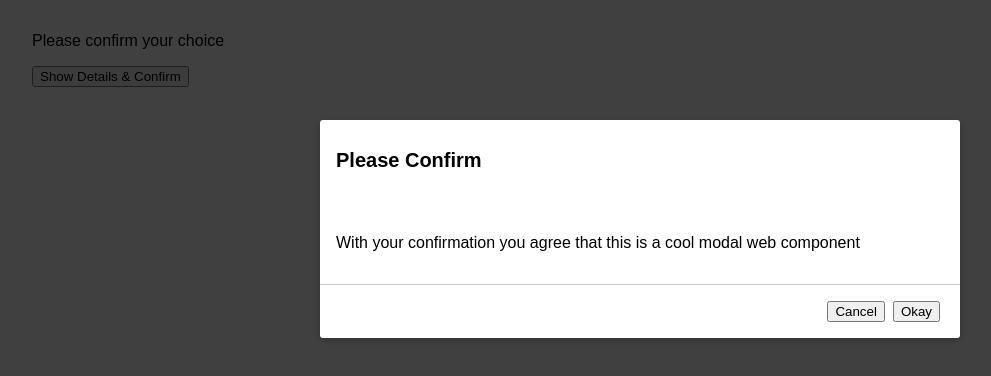
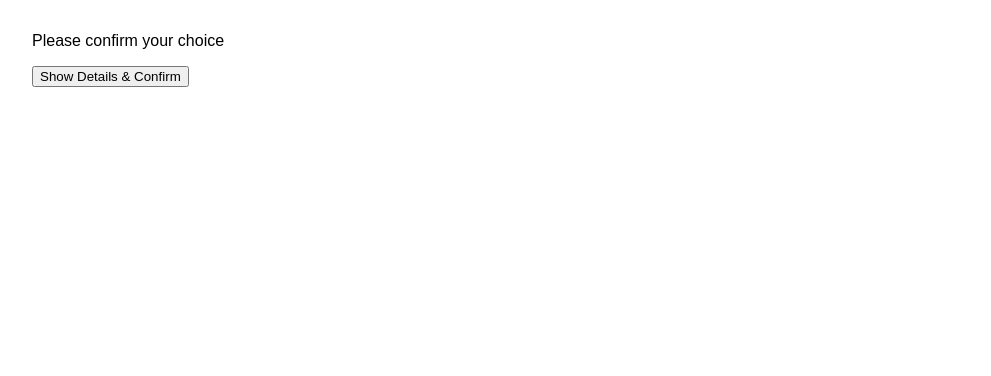
Before and after one commit to MadsAkselsen/web-component-modal, a plain HTML site: page index.html in a window 1280 px wide. Shown: the whole page, without its empty margins (0-991 px from the left). Drawn offline with Linux system fonts and the light colour scheme.

Commit message:
added JS logic to change CSS when attribute opened is present

```diff
--- a/index.html
+++ b/index.html
@@ -15,6 +15,8 @@
       }
     </style>
   </head>
+
+  <body>
     <ma-modal>
       <p>
         With your confirmation you agree that this is a cool modal web component
@@ -22,5 +24,12 @@
     </ma-modal>
     <p>Please confirm your choice</p>
     <button>Show Details & Confirm</button>
-  <body></body>
+    <script>
+      const confirmButton = document.querySelector('button');
+      const modal = document.querySelector('ma-modal');
+      confirmButton.addEventListener('click', () => {
+        modal.setAttribute('opened', '');
+      });
+    </script>
+  </body>
 </html>
--- a/modal.js
+++ b/modal.js
@@ -12,6 +12,15 @@ class Modal extends HTMLElement {
                     height: 100vh;
                     background: rgba(0,0,0,0.75);
                     z-index: 10;
+                    opacity: 0; /* make invisible */
+                    pointer-events: none; /* click through when invisible */
+                    transition: opacity 0.2s;
+                }
+                /* select backdrop and modal when the "opened" attribute is present */
+                :host([opened]) #backdrop,
+                :host([opened]) #modal {
+                    opacity: 1;
+                    pointer-events:all;
                 }
 
                 #modal {
@@ -26,6 +35,9 @@ class Modal extends HTMLElement {
                     display: flex;
                     flex-direction: column;
                     justify-content: space-between;
+                    opacity: 0;
+                    pointer-events: none;
+                    transition: opacity 0.2s;
                 }
 
                 #header {
@@ -66,7 +78,23 @@ class Modal extends HTMLElement {
                 </section>
             </div>
         `;
+    this._backdrop = this.shadowRoot.getElementById('backdrop');
+    this._modal = this.shadowRoot.getElementById('modal');
   }
+
+  /* This below code changes some CSS when the attribute "opened" is present. But if we only change css we actually dont need to use the attributeChangedCallback. Instead we can just change do this in the css itself */
+  /* attributeChangedCallback(name, oldValue, newValue) {
+    if (name === 'opened') {
+      this._backdrop.style.opacity = '1';
+      this._backdrop.style.pointerEvents = 'auto';
+      this._modal.style.opacity = '1';
+      this._modal.style.pointerEvents = 'auto';
+    }
+  }
+
+  static get observedAttributes() {
+    return ['opened'];
+  } */
 }
 
 customElements.define('ma-modal', Modal);
```
Lines whose indentation alone changed are shown as unchanged.
